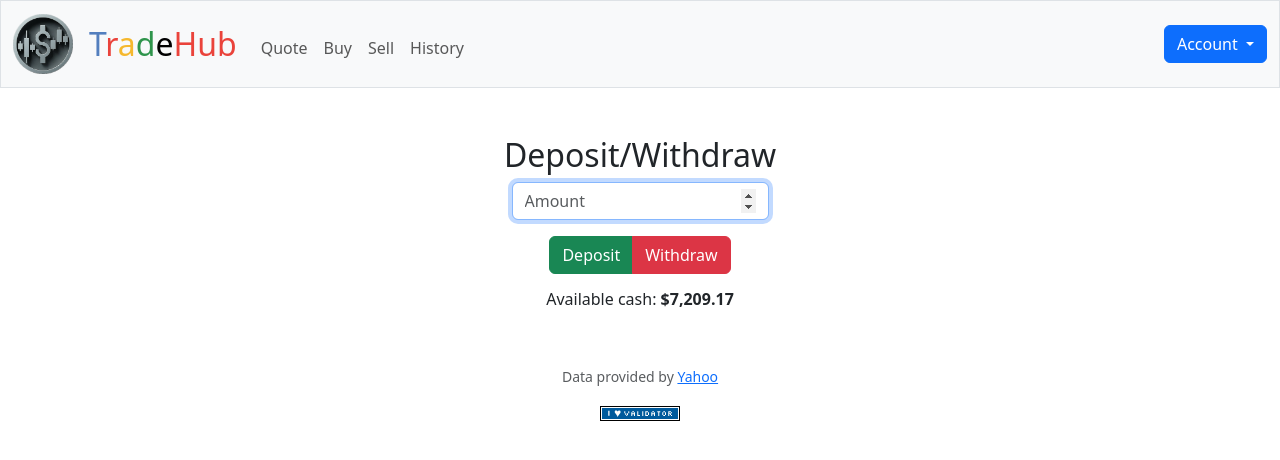
After one commit to stan-artemyev/tradehub, a Flask app: page /money in a window 1280 px wide. The commit adds this page. Shown: the top 460 px of the page. Run offline with Flask 3, Linux system fonts and the light colour scheme; a user stored in the database is signed in; some libraries are stand-ins or nearby versions.

Commit message:
add /money route

```diff
--- a/app.py
+++ b/app.py
@@ -474,3 +474,49 @@ def change_password():
 
         # Redirect user to home page
         return redirect("/")
+
+@app.route("/money", methods=["GET", "POST"])
+@login_required
+def money():
+    """Deposit/Withdray funds"""
+    # User reached route via GET (as by clicking a link or via redirect)
+    if request.method == "GET":
+        # Query user's cash balance
+        user_cash = db.execute("SELECT cash FROM users WHERE id = ?", session["user_id"])[0]["cash"]
+        return render_template("money.html", user_cash=user_cash)
+
+    # User reached route via POST (as by submitting a form via POST)
+    else:
+        # Get data from the moneyForm
+        amount = request.form.get("amount")
+        action = request.form.get("action")
+
+        # Ensure amount was submitted
+        if not amount:
+            return apology("must provide amount", 400)
+        elif float(amount) <= 0:
+            return apology("amount must be greater than 0", 400)
+
+        # Ensure action was submitted
+        elif not action:
+            return apology("must provide action", 400)
+
+        # Get user's cash value
+        user_cash = db.execute("SELECT cash FROM users WHERE id = ?", session["user_id"])[0]["cash"]
+
+        # Deposit
+        if action == "deposit":
+            cash = user_cash + float(amount)
+            db.execute("UPDATE users SET cash = ? WHERE id = ?", cash, session["user_id"])
+            flash(f"${amount} was deposited!")
+            return redirect("/")
+        # Withdraw
+        elif action == "withdraw":
+            if float(amount) > user_cash:
+                return apology("insufficient funds", 400)
+            cash = user_cash - float(amount)
+            db.execute("UPDATE users SET cash = ? WHERE id = ?", cash, session["user_id"])
+            flash(f"${amount} was withdrawn")
+            return redirect("/")
+        else:
+            return apology("invalid action", 400)
--- a/templates/layout.html
+++ b/templates/layout.html
@@ -44,7 +44,7 @@
                             <ul class="dropdown-menu">
                                 <li><a class="dropdown-item disabled" aria-disabled="true">Welcome,<p><b>{{ username }}!</b></p></a></li>
                                 <li><hr class="dropdown-divider"></hr></li>
-                                <li><a class="dropdown-item" href="#">Deposit/Withdraw</a></li>
+                                <li><a class="dropdown-item" href="/money">Deposit/Withdraw</a></li>
                                 <li><a class="dropdown-item" href="/change_password">Change Password</a></li>
                                 <li><hr class="dropdown-divider"></hr></li>
                                 <li><a class="dropdown-item" href="/logout">Log out</a></li>
--- /dev/null
+++ b/templates/money.html
@@ -0,0 +1,21 @@
+{% extends "layout.html" %}
+
+{% block title %}
+    Deposit/Withdraw
+{% endblock %}
+
+{% block main %}
+    <h2>Deposit/Withdraw</h2>
+    <form action="/money" method="POST">
+        <div class="mb-3">
+            <input autocomplete="off" autofocus class="form-control mx-auto w-auto" name="amount" placeholder="Amount" type="number" min="1" required>
+        </div>
+        <div class="btn-group" role="group" aria-label="Deposit/Withdraw">
+            <button type="submit" class="btn btn-success" name="action" value="deposit">Deposit</button>
+            <button type="submit" class="btn btn-danger" name="action" value="withdraw">Withdraw</button>
+        </div>
+    </form>
+    <div class="mt-3">
+        <h6>Available cash: <b>{{ user_cash | usd }}</b></h6>
+    </div>
+{% endblock %}
```
Also changed, not shown: finance.db.
